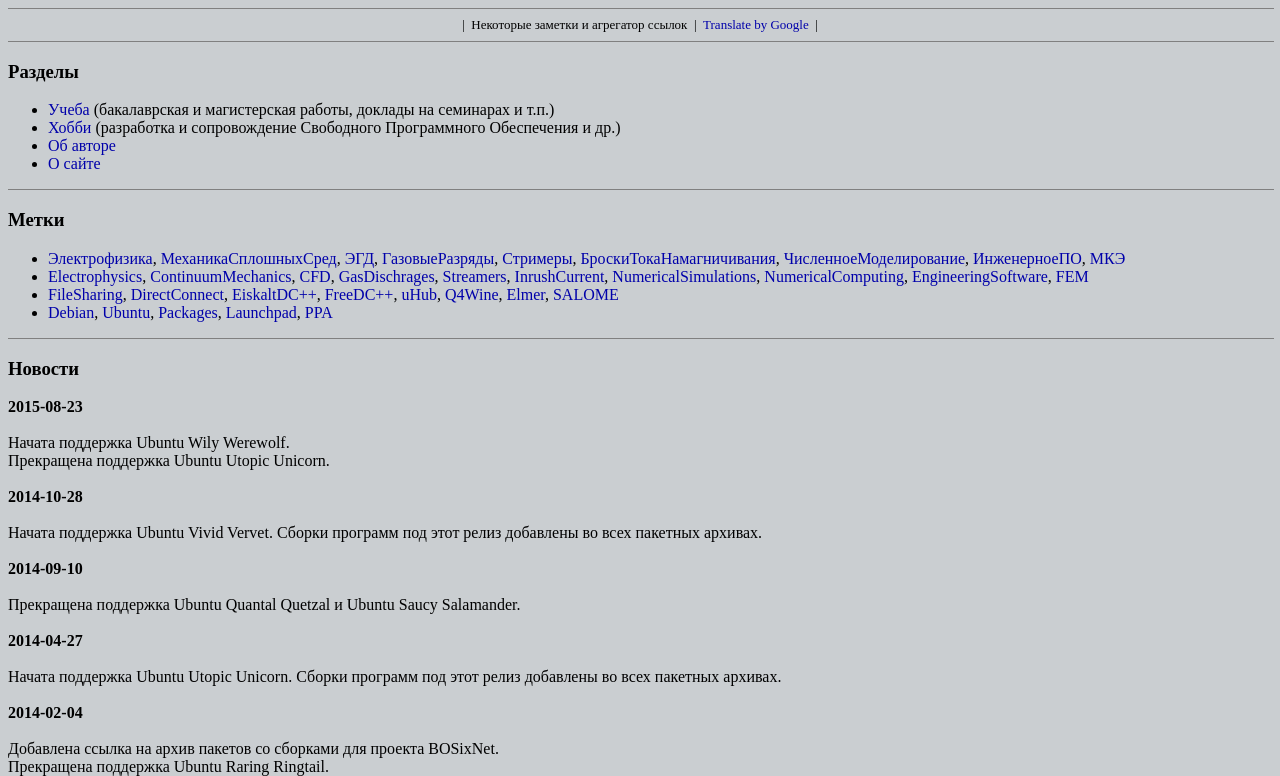
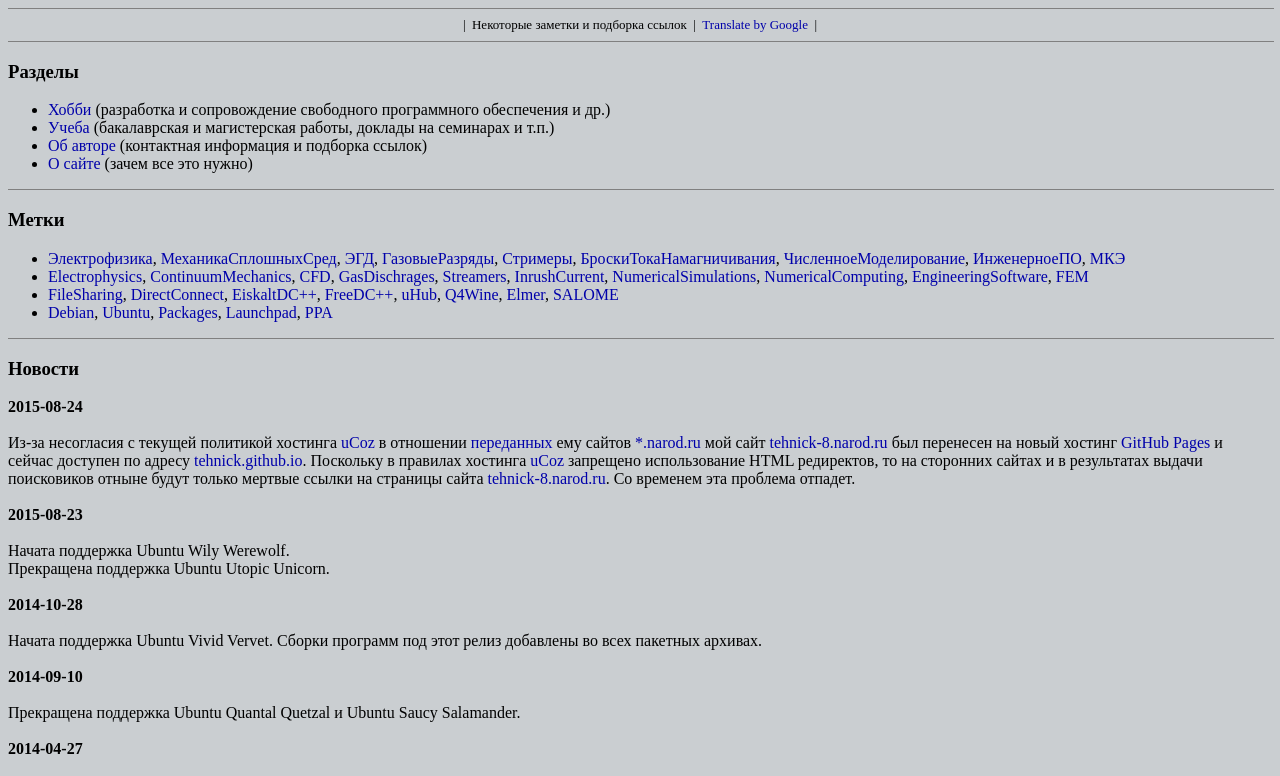
Before and after one commit to tehnick/tehnick.github.io, a plain HTML site: page index.html in a window 1280 px wide. Shown: the top 776 px of the page. Drawn offline with Linux system fonts and the light colour scheme; a script that the page names is missing.

Commit message:
Update main page

```diff
--- a/index.html
+++ b/index.html
@@ -5,7 +5,7 @@
     <meta content="text/html" charset="utf-8" http-equiv="content-type">
     <meta content="Boris Pek" name="author">
     <meta content="Tehnick (c) 2009-2015" name="copyright">
-    <title>Tehnick --- Некоторые заметки и агрегатор ссылок</title>
+    <title>Tehnick --- Некоторые заметки и подборка ссылок</title>
     <link rel="stylesheet" type="text/css" href="style.css">
   </head>
   <script type="text/javascript" src="./func.js"></script>
@@ -16,7 +16,7 @@
     <div id="header" style="text-align: center;">
       <hr noshade="true" size="1px" width="100%">
       <font size="-1"> &nbsp;|&nbsp;
-      Некоторые заметки и агрегатор ссылок &nbsp;|&nbsp;
+      Некоторые заметки и подборка ссылок &nbsp;|&nbsp;
       <a href="http://translate.google.com/translate?sl=ru&tl=en&u=http://tehnick.github.io/">Translate by Google</a> &nbsp;|&nbsp;
       </font>
       <br>
@@ -30,16 +30,16 @@
       </h3>
       <ul>
         <li>
+           <a href="hobby.html">Хобби</a> (разработка и сопровождение свободного программного обеспечения и др.)
+        </li>
+        <li>
            <a href="study.html">Учеба</a> (бакалаврская и магистерская работы, доклады на семинарах и т.п.)
         </li>
         <li>
-           <a href="hobby.html">Хобби</a> (разработка и сопровождение Свободного Программного Обеспечения и др.)
+           <a href="author.html">Об авторе</a> (контактная информация и подборка ссылок)
         </li>
         <li>
-           <a href="author.html">Об авторе</a>
-        </li>
-        <li>
-           <a href="about.html">О сайте</a>
+           <a href="about.html">О сайте</a> (зачем все это нужно)
         </li>
       </ul>
     </div>
@@ -100,6 +100,12 @@
       <h3 id="news">
          Новости
       </h3>
+      <b>2015-08-24</b>
+      <br>
+      <br>
+Из-за несогласия с текущей политикой хостинга <a href="http://www.ucoz.ru/">uCoz</a> в отношении <a href="https://blog.yandex.ru/post/57916/">переданных</a> ему сайтов <a href="http://narod.ru/">*.narod.ru</a> мой сайт <a href="http://tehnick-8.narod.ru/">tehnick-8.narod.ru</a> был перенесен на новый хостинг <a href="https://pages.github.com/">GitHub Pages</a> и сейчас доступен по адресу <a href="http://tehnick.github.io/">tehnick.github.io</a>. Поскольку в правилах хостинга <a href="http://www.ucoz.ru/">uCoz</a> запрещено использование HTML редиректов, то на сторонних сайтах и в результатах выдачи поисковиков отныне будут только мертвые ссылки на страницы сайта <a href="http://tehnick-8.narod.ru/">tehnick-8.narod.ru</a>. Со временем эта проблема отпадет.
+      <br>
+      <br>
       <b>2015-08-23</b>
       <br>
       <br>
```
